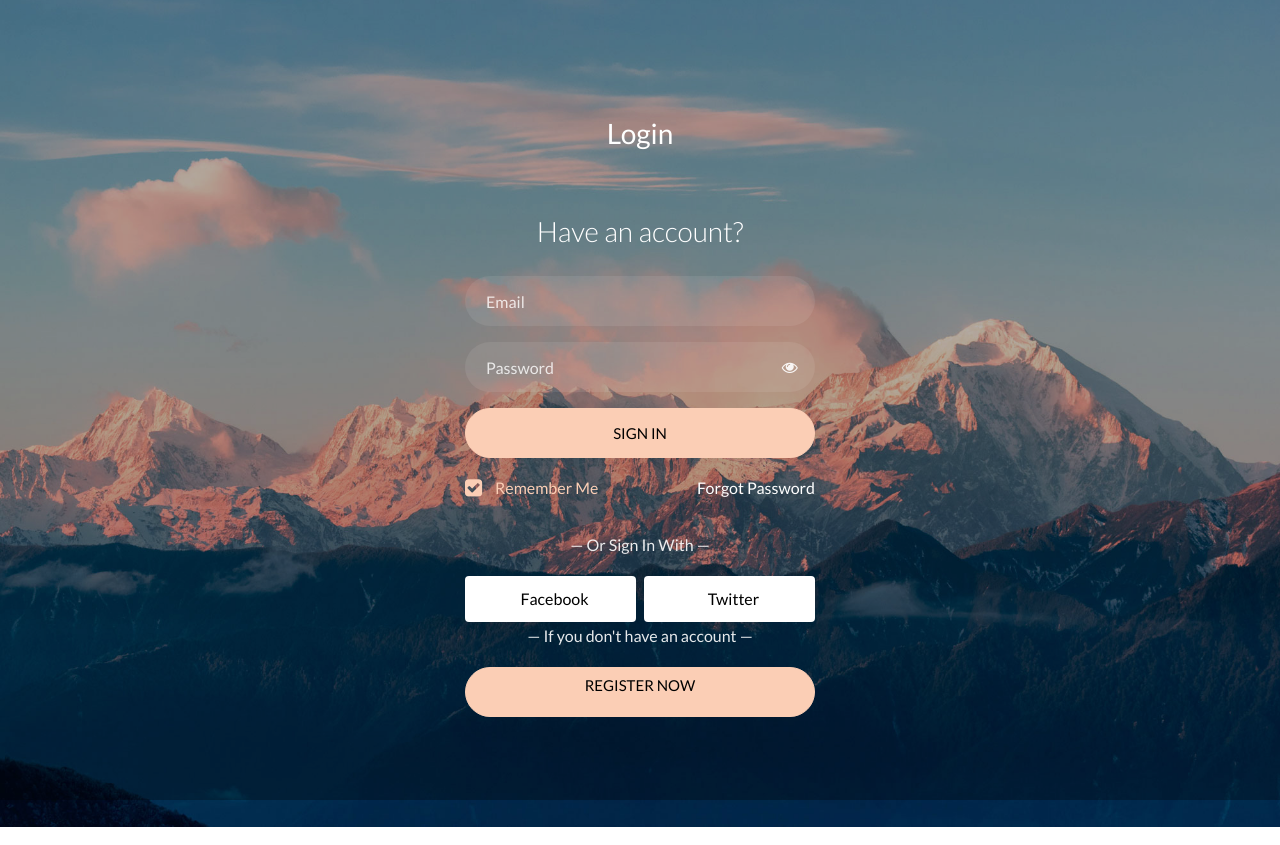
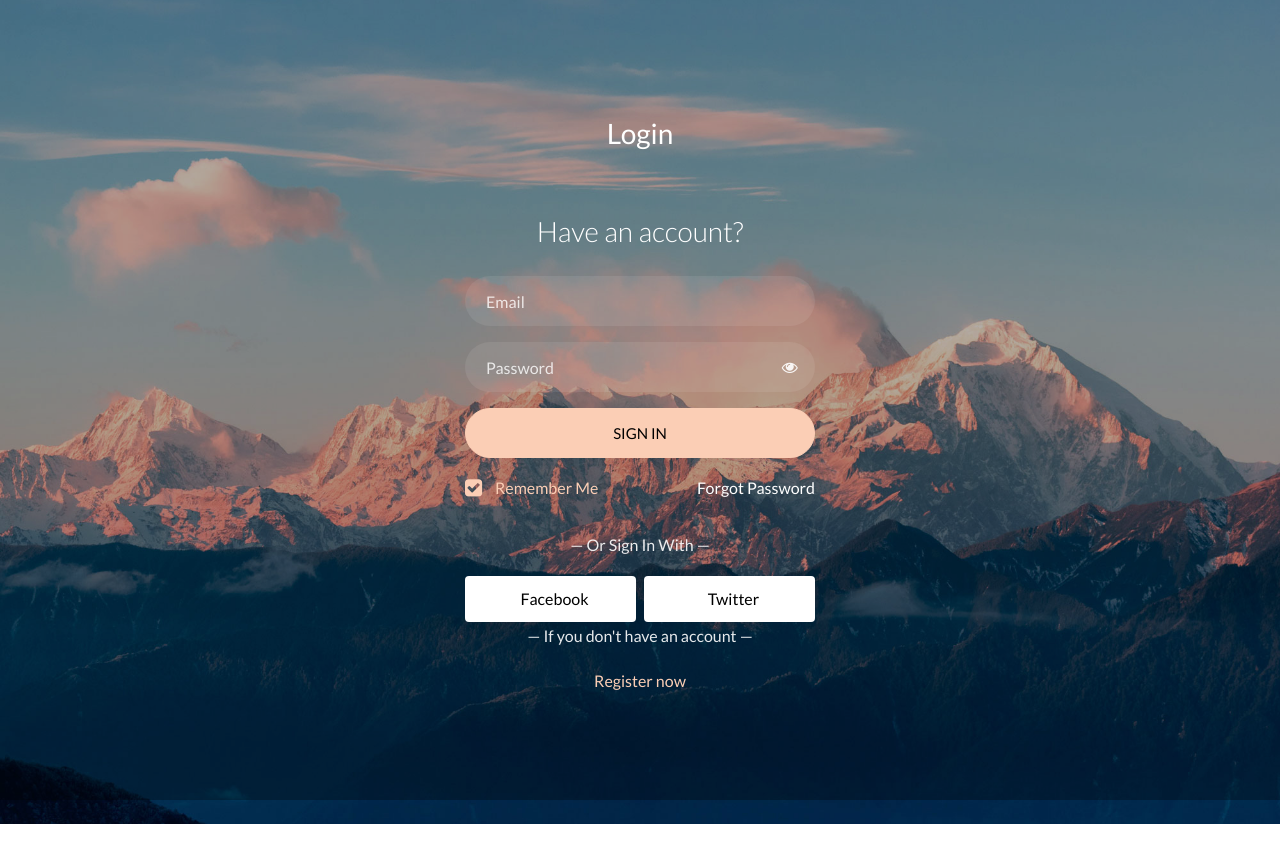
Before and after one commit to johnng0805/Tourist_Blog, a website: page view/login.html in a window 1280 px wide. After the commit the page ends 824 px from the top, so only its background shows below. Drawn offline with nearby package versions, Linux system fonts and the light colour scheme; files that its build step writes are made by us from their sources; files whose address does not match are found by name.

Commit message:
link href from login to register

```diff
--- a/view/login.html
+++ b/view/login.html
@@ -36,7 +36,7 @@
 									class="fa fa-fw fa-eye field-icon toggle-password"></span>
 							</div>
 							<div class="form-group">
-								<button type="button" class="form-control btn btn-primary submit px-3" id="loginBtn">Sign In</button>
+								<button type="button" class="form-control btn btn-primary submit px-3" id="loginBtn" href="/register">Sign In</button>
 							</div>
 
 							<div class="form-group d-md-flex">
@@ -58,9 +58,9 @@
 							<a href="#" class="px-2 py-2 ml-md-1 rounded"><span class="ion-logo-twitter mr-2"></span>
 								Twitter</a>
 						</div>
-						<div class="form-group">
+						<div class="form-group text-center">
 							<p class="w-100 text-center">&mdash; If you don't have an account &mdash;</p>
-							<a href="/register" class="form-control btn btn-primary px-3 align-middle">Register now</a>
+							<a href="/register">Register now</a>
 						</div>
 					</div>
 				</div>
```
